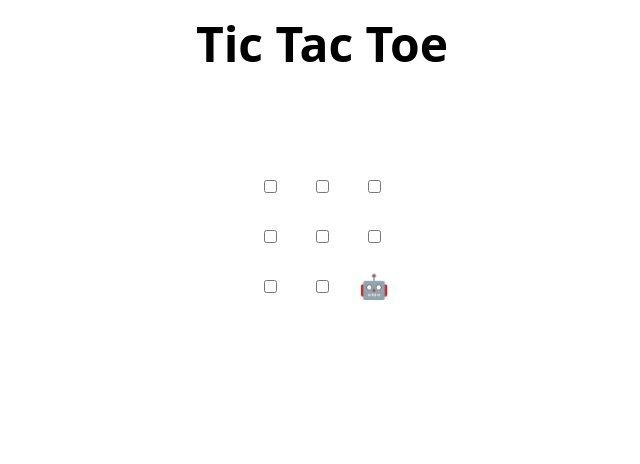
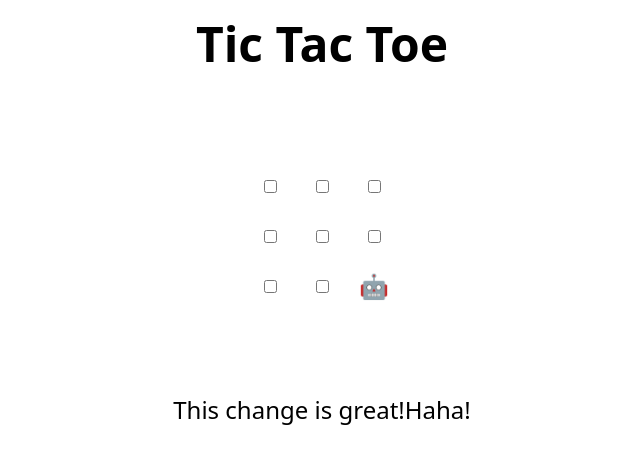
Before and after one commit to imzihuailin/skills-review-pull-requests, a plain HTML site: page index.html in a window 1280 px wide. Shown: the whole page, without its empty margins (318-958 px from the left). Drawn offline with Linux system fonts and the light colour scheme.

Commit message:
Update index.html

```diff
--- a/index.html
+++ b/index.html
@@ -48,6 +48,7 @@
 </table>
 
 <h2 hidden>Game over, refresh to play again 🧑‍💻 🤖!</h2>
+This change is great!Haha!
 
 <script>
   // Initialization
```
